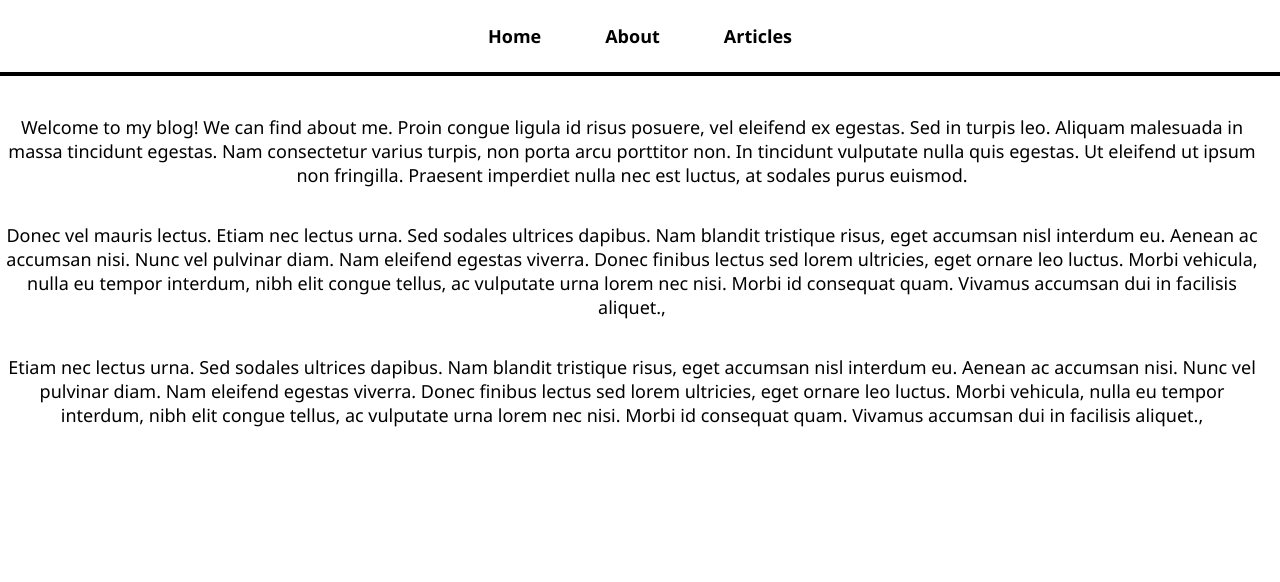
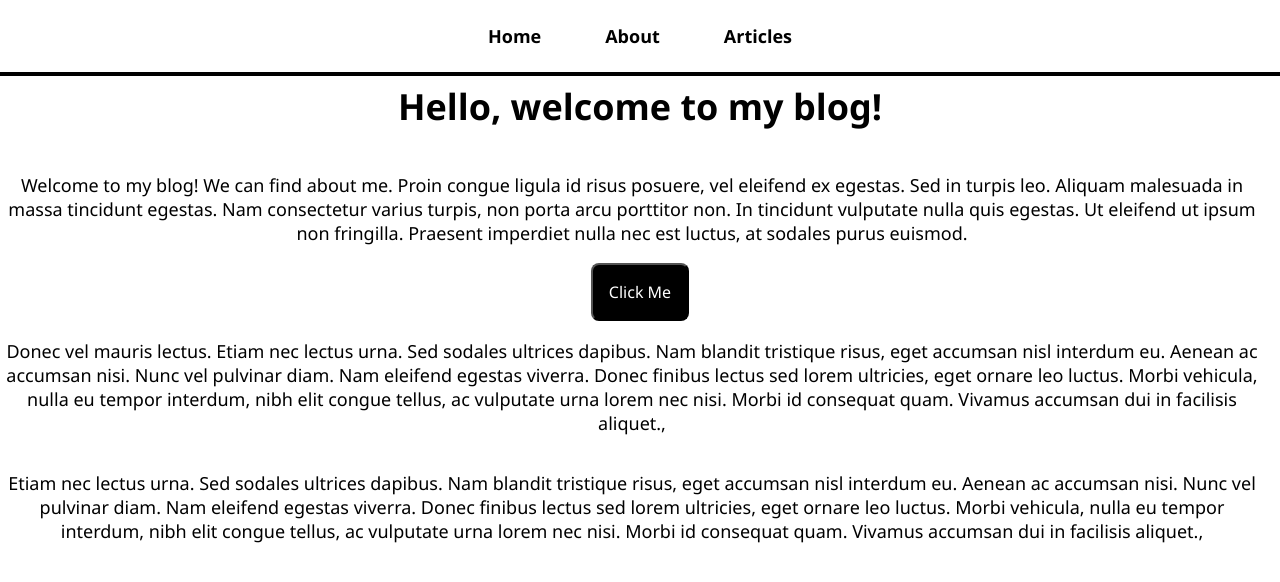
Before and after one commit to AssemSuper/30github, a React (Create React App) app: page / in a window 1280 px wide. Shown: the top 582 px of the page. Built offline with nearby package versions, Linux system fonts and the light colour scheme.

Commit message:
Fourth day

```diff
--- a/src/pages/HomePage.js
+++ b/src/pages/HomePage.js
@@ -1,5 +1,6 @@
 const HomePage = () => (
     <>
+    <button>Click Me</button>
     <h1>Hello, welcome to my blog!</h1>
     <p>
         Welcome to my blog! We can find about me.
@@ -10,6 +11,7 @@ const HomePage = () => (
         eleifend ut ipsum non fringilla. Praesent imperdiet nulla nec est luctus, at
         sodales purus euismod.
     </p>
+    <button>Click Me</button>
     <p>
         Donec vel mauris lectus. Etiam nec lectus urna. Sed sodales ultrices dapibus.
         Nam blandit tristique risus, eget accumsan nisl interdum eu. Aenean ac accumsan
```
